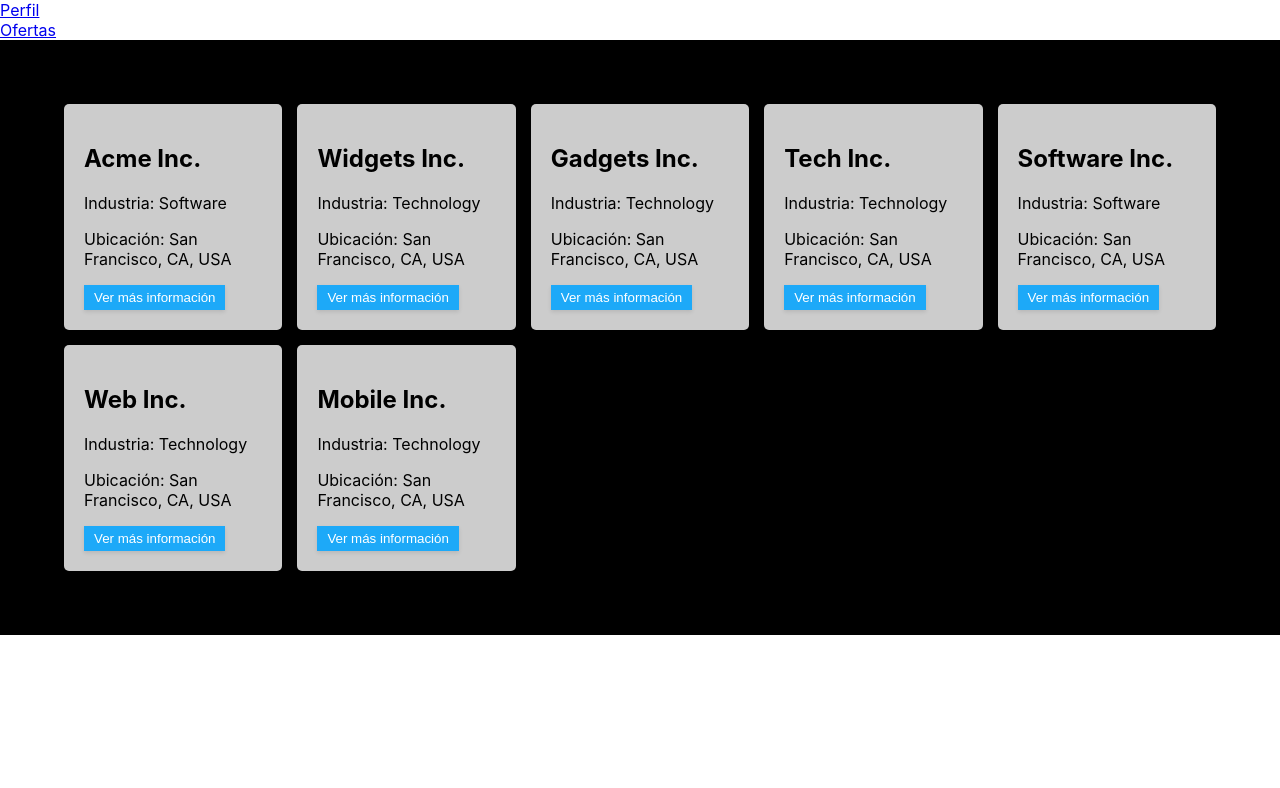
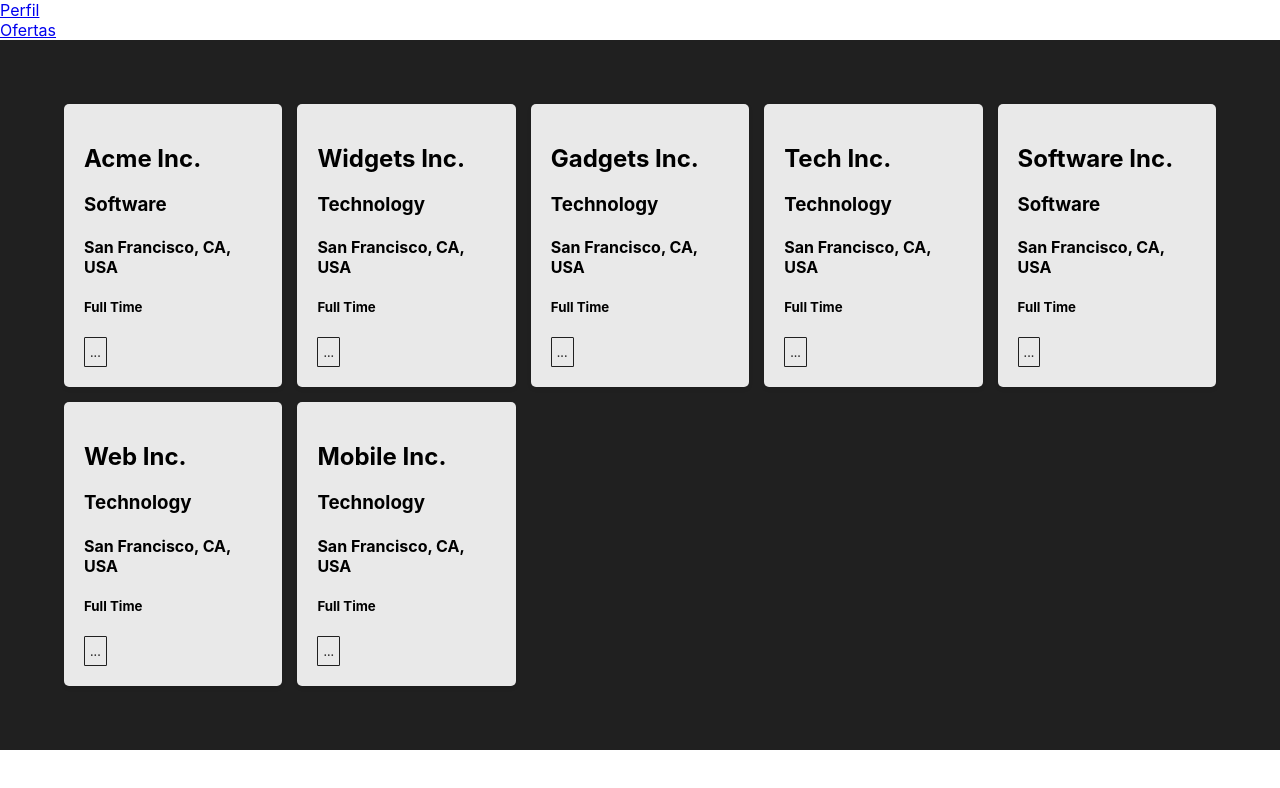
Before and after one commit to IPF-CONECTA/IPF-CONECTA, a React (Create React App) app in the folder frontend/: page /jobs-sales in a window 1280 px wide. Shown: the top 788 px of the page. Built offline with nearby package versions, Linux system fonts and the light colour scheme.

Commit message:
feat: added more designs

```diff
--- a/frontend/src/components/JobDetails.tsx
+++ b/frontend/src/components/JobDetails.tsx
@@ -10,37 +10,44 @@ export default function JobDetails() {
 
   return (
     <div className="container">
-      <div className="jobdetails-sidebar">
-        <div className="main-info">
+      <div className="header">
+        <div>
           <h2>{offer.company.name}</h2>
-          <p>{offer.company.industry}</p>
+          <h3 className="grey">Compañía: {offer.company.industry}</h3>
         </div>
+        <div>
+          <img
+            src={"https://cdn-icons-png.flaticon.com/512/993/993891.png"}
+            alt={offer.company.name}
+            className="logo"
+          />
+        </div>
+      </div>
+      <div className="main">
+        <div>
+          <h1>Compañía</h1>
 
-        <p>{offer.company.address}</p>
-        <p>{offer.company.location}</p>
-        <p>{offer.company.employees} empleados</p>
-
-        <h3>Reclutador</h3>
-        <h4>Nombre:</h4>
-        <p>{offer.recruiter.name}</p>
-        <h4>Rol</h4>
-        <p>{offer.recruiter.role}</p>
+          <p>Lugar: {offer.company.location}</p>
+          <p>Dirección: {offer.company.address}</p>
+          <p>Al rededor de {offer.company.employees} Empleados.</p>
+        </div>
+        <div>
+          <h3>Reclutador</h3>
+          <h4> Nombre: {offer.recruiter.name}</h4>
+          <p>{offer.recruiter.role}</p>
+        </div>
       </div>
 
-      <div className="jobdetails-main">
-        <h2>Oferta</h2>
-        <div className="job-details">
-          <h3>Descripción del Puesto</h3>
-          <p>{offer.jobOffer.description}</p>
-          <h3>Ubicación</h3>
-          <p>{offer.jobOffer.location}</p>
-          <h3>Modalidad</h3>
-          <p>{offer.jobOffer.modality}</p>
-          <h3>Posición (Especialización)</h3>
-          <p>{offer.jobOffer.position}</p>
-          <h3>Tipo </h3>
-          <p>{offer.jobOffer.type}</p>
-        </div>
+      <div className="joboffer">
+
+      <p>Descripción del Puesto: {offer.jobOffer.description}</p>
+      <h3>Ubicación</h3>
+      <p>{offer.jobOffer.location}</p>
+      <h3>Modalidad</h3>
+      <p>{offer.jobOffer.modality}</p>
+      <h3>Posición (Especialización)</h3>
+      <p>{offer.jobOffer.position}</p>
+
       </div>
     </div>
   );
--- a/frontend/src/components/JobsSales.tsx
+++ b/frontend/src/components/JobsSales.tsx
@@ -7,14 +7,17 @@ export default function JobsSales() {
   return (
     <div className="jobs-sales">
       {offers.map((offer) => (
-        <div key={offer.id} className="job-item">
-          <div>
+        <div key={offer.id} className="job-card">
+          <div className="name">
             <h2>{offer.company.name}</h2>
-            <p>Industria: {offer.company.industry}</p>
+            <h3>{offer.company.industry}</h3>
           </div>
-          <p>Ubicación: {offer.company.location}</p>
+          <div className="info">
+            <h4 className="ubication"> {offer.company.location}</h4>
+            <h5>{offer.jobOffer.type  }</h5>
+          </div>
           <Link to={`/job/${offer.id}`}>
-            <button className="info">Ver más información</button>
+            <button className="info-button">...</button>
           </Link>
         </div>
       ))}
--- a/frontend/src/styles/JobDetails.css
+++ b/frontend/src/styles/JobDetails.css
@@ -1,25 +1,32 @@
 .container {
-  display: flex;
-  font-family: system-ui, -apple-system, BlinkMacSystemFont, 'Segoe UI', Roboto, Oxygen, Ubuntu, Cantarell, 'Open Sans', 'Helvetica Neue', sans-serif;
-  background-color: #cfcfcf;
+  font-family: system-ui, -apple-system, BlinkMacSystemFont, "Segoe UI", Roboto,
+    Oxygen, Ubuntu, Cantarell, "Open Sans", "Helvetica Neue", sans-serif;
+  background-color: #f3f3f3;
+  width: 50%;
+  margin: auto;
+  padding: 2%;
+  box-shadow: 10px 10px 25px 10px rgba(0, 0, 0, 0.1);
+  border: solid 1px #cccccc;
 }
 
-.jobdetails-sidebar {
-  width: 50%;
-  background-color: #2d2d2d;
-  color: #fff;
-  text-align: center;
+.header {
+  display: flex;
+  flex-direction: row;
+  justify-content: space-between;
+  padding: 1px;
 }
 
-.jobdetails-main {
-  flex-grow: 1;
-  padding: 20px;
+.logo{
+  width: 120px;
+  height: 120px;
 }
 
-.main-info {
+.main {
   display: flex;
-  flex-direction: column;
-  align-items: start;
-  padding: 0%;
-  margin: 0%;
+  flex-direction: row;
+  justify-content: space-around;
+  align-items: center;
 }
+.grey {
+  color: #858585
+}
--- a/frontend/src/styles/JobsSales.css
+++ b/frontend/src/styles/JobsSales.css
@@ -3,40 +3,30 @@
   grid-template-columns: 1fr 1fr 1fr 1fr 1fr;
   grid-gap: 15px;
   padding: 5%;
-  background-color: #000000;
+  background-color: #202020;
 }
 
-.job-item {
-  background-color: #ccc;
+.job-card {
+  background-color: #e9e9e9;
   border-radius: 5px;
   padding: 20px;
   box-shadow: 0 2px 4px rgba(0, 0, 0, 0.1);
 }
 
-.salary {
-  background-color: #4cb845;
-  color: white;
-  padding: 5px 10px;
-  display: inline-block;
-  margin-top: 10px;
-  box-shadow: 0 2px 4px rgba(0, 0, 0, 0.1);
 
+
+.info-button {
+  color: #202020;
+  background: none;
+  border: solid #202020 1px;
+  border-radius: 5%;
+  font-family: system-ui, -apple-system, BlinkMacSystemFont, 'Segoe UI', Roboto, Oxygen, Ubuntu, Cantarell, 'Open Sans', 'Helvetica Neue', sans-serif;
+  padding: 5px;
+  cursor: pointer;
 }
 
-.company {
-  background-color: #1da9f8;
-  color: white;
-  padding: 5px 10px;
-  display: inline-block;
-  margin-top: 10px;
-  box-shadow: 0 2px 4px rgba(0, 0, 0, 0.1);
+.info-button:hover {
+  transition: 0.5s;
+  color: #e9e9e9;
+  background-color: #202020;
 }
-
-.info {
-  background-color: #1da9f8;
-  color: white;
-  padding: 5px 10px;
-  border: none;
-  cursor: pointer;
-  box-shadow: 0 2px 4px rgba(0, 0, 0, 0.1);
-}
```
